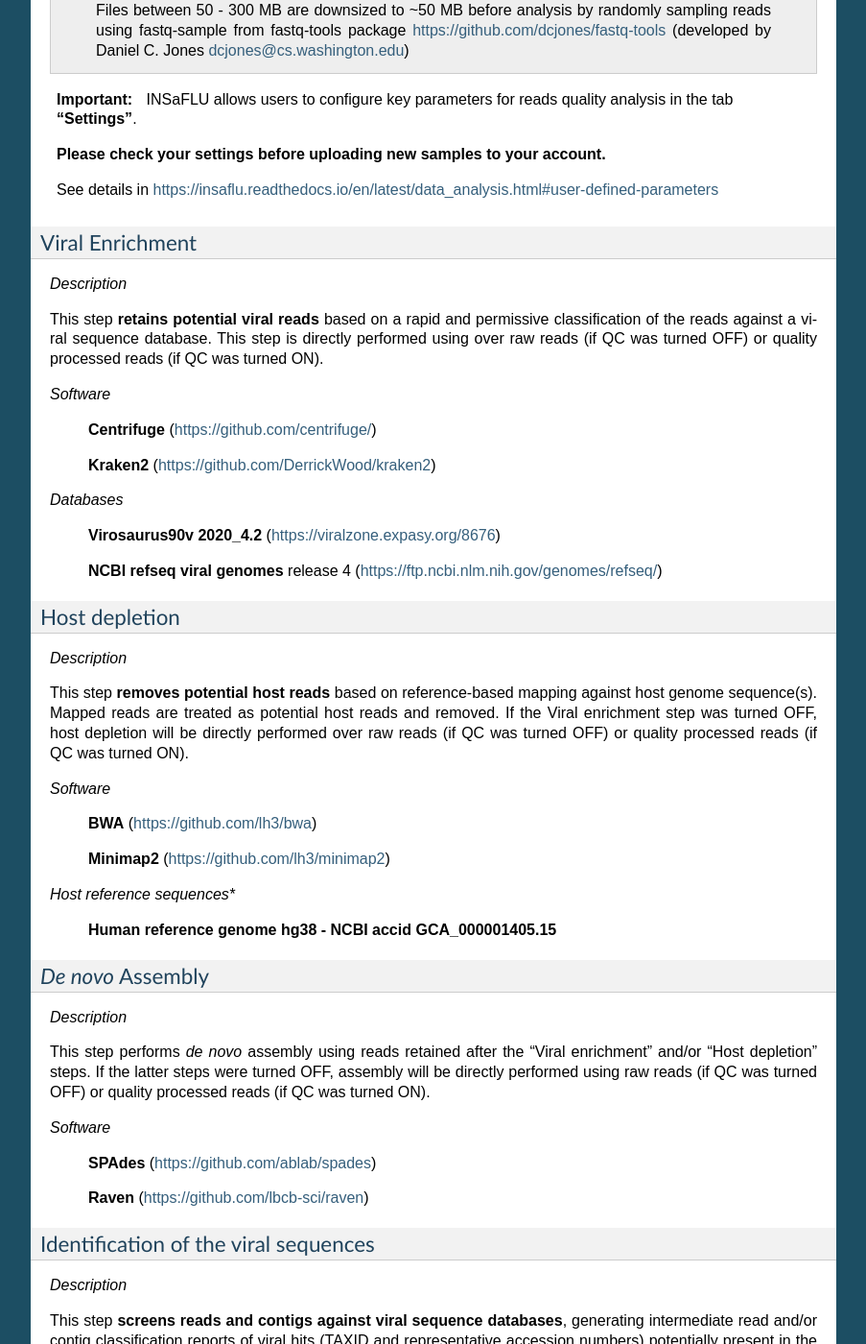
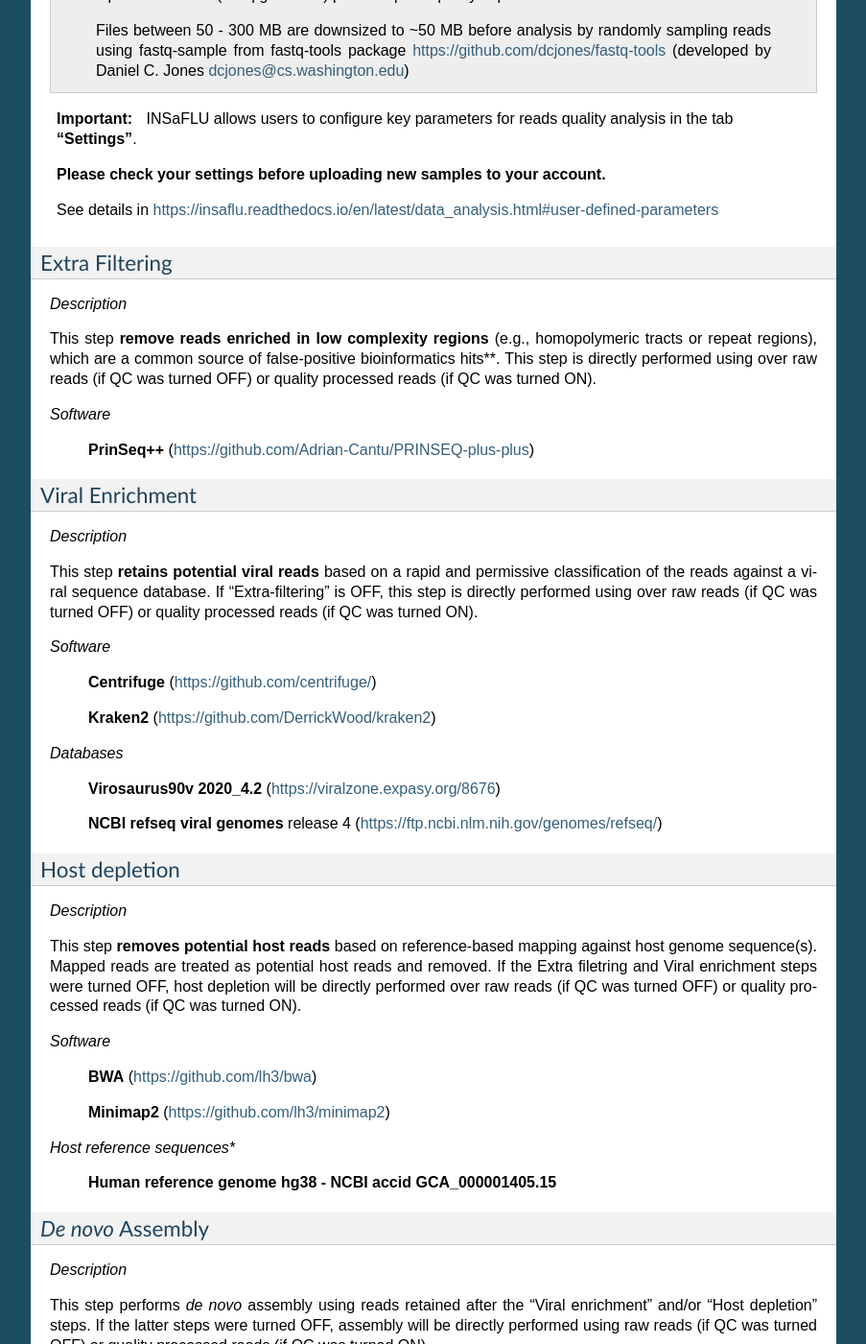
Before and after one commit to INSaFLU/insaflu_docs, a Sphinx documentation site: the page built from docs/bioinformatics_pipeline.rst, in a window 1280 px wide and 1400 px high, scrolled down 17852 px. Shown: the whole window at 96% size, without its empty margins (198-1101 px from the left). Built offline with Sphinx 7.4.7, drawn with Linux system fonts in a browser that asks for light colours; formulas are drawn with MathJax 3; some of the changed text lies outside the part shown.

Commit message:
Add Extra Filtering

```diff
--- a/docs/bioinformatics_pipeline.rst
+++ b/docs/bioinformatics_pipeline.rst
@@ -582,16 +582,17 @@ The TELEVIR  bioinformatics component of INSaFLU is a modular pipeline for the i
 It is composed of these main steps (detailed below):
 
 1. Read quality analysis and improvement [optional]
-2. Viral Enrichment [optional].
-3. Host Depletion [optional].
-4. *De novo* assembly of the reads [optional].
-5. Identification of the viral sequences.
+2. Extra-filtering [optional].
+3. Viral Enrichment [optional].
+4. Host Depletion [optional].
+5. *De novo* assembly of the reads [optional].
+6. Identification of the viral sequences.
 	- Using reads.
 	- Using contigs (if assembled).
 	- Using several reference databases.
-6. Selection of viral TAXID and representative genome sequences for confirmatory re-mapping
-7. Remapping of the viral sequences against selected reference genome sequences.
-8. Reporting
+7. Selection of viral TAXID and representative genome sequences for confirmatory re-mapping
+8. Remapping of the viral sequences against selected reference genome sequences.
+9. Reporting
 
 
 .. image:: _static/televir_workflow_update_20221219.png
@@ -676,6 +677,21 @@ This step takes the input single- or paired-end reads (fastq.gz format; ONT or I
 	See details in https://insaflu.readthedocs.io/en/latest/data_analysis.html#user-defined-parameters
 
 
+Extra Filtering
+------------------
+
+*Description*
+
+This step **remove reads enriched in low complexity regions** (e.g., homopolymeric tracts or repeat regions), which are a common source of false-positive bioinformatics hits**. This step is directly performed using over raw reads (if QC was turned OFF) or quality processed reads (if QC was turned ON).
+
+
+.. note::
+
+*Software*
+
+	**PrinSeq++** (https://github.com/Adrian-Cantu/PRINSEQ-plus-plus)
+
+
 
 
 Viral Enrichment
@@ -683,7 +699,7 @@ Viral Enrichment
 
 *Description*
 
-This step **retains potential viral reads** based on a rapid and permissive classification of the reads against a viral sequence database. This step is directly performed using over raw reads (if QC was turned OFF) or quality processed reads (if QC was turned ON).
+This step **retains potential viral reads** based on a rapid and permissive classification of the reads against a viral sequence database. If "Extra-filtering" is OFF, this step is directly performed using over raw reads (if QC was turned OFF) or quality processed reads (if QC was turned ON).
 
 
 .. note::
@@ -708,7 +724,7 @@ Host depletion
 
 *Description*
 
-This step **removes potential host reads** based on reference-based mapping against host genome sequence(s). Mapped reads are treated as potential host reads and removed. If the Viral enrichment step was turned OFF, host depletion will be directly performed over raw reads (if QC was turned OFF) or quality processed reads (if QC was turned ON).
+This step **removes potential host reads** based on reference-based mapping against host genome sequence(s). Mapped reads are treated as potential host reads and removed. If the Extra filetring and Viral enrichment steps were turned OFF, host depletion will be directly performed over raw reads (if QC was turned OFF) or quality processed reads (if QC was turned ON).
 
 .. note::
 
```
